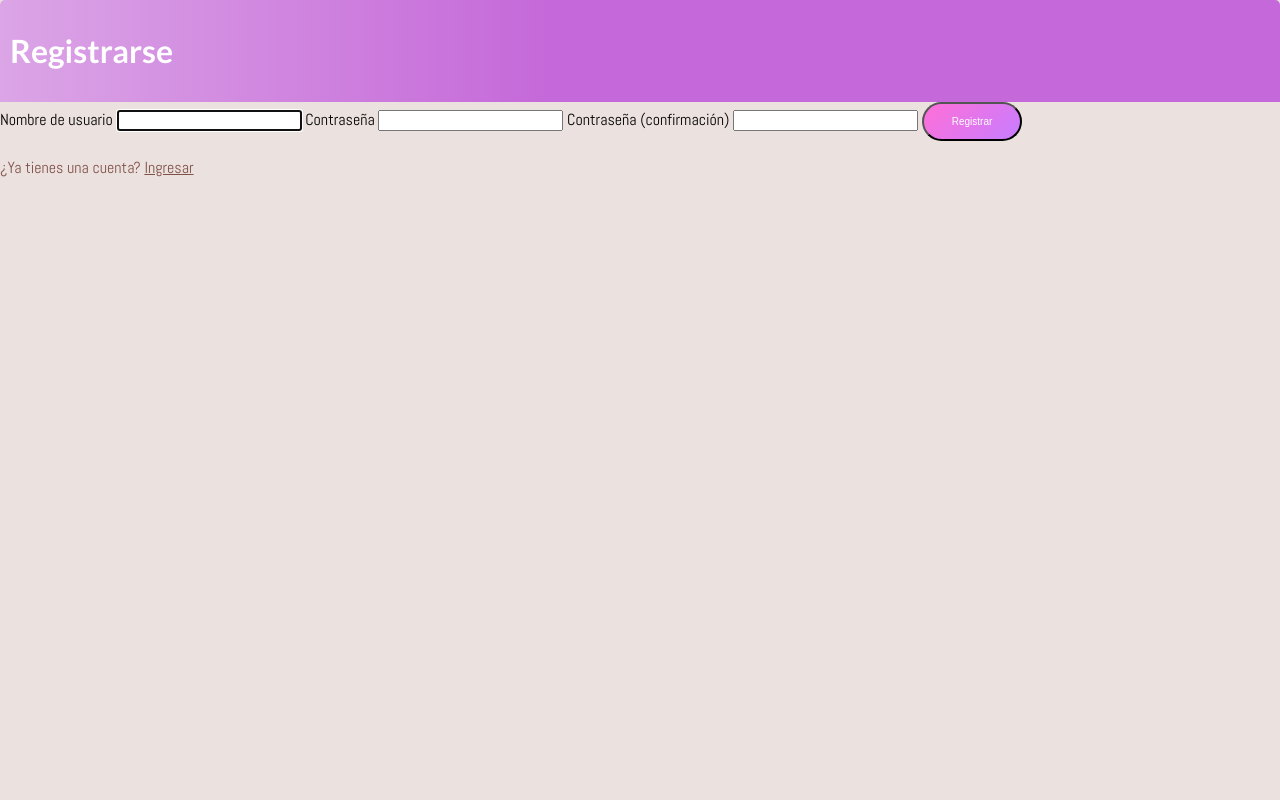
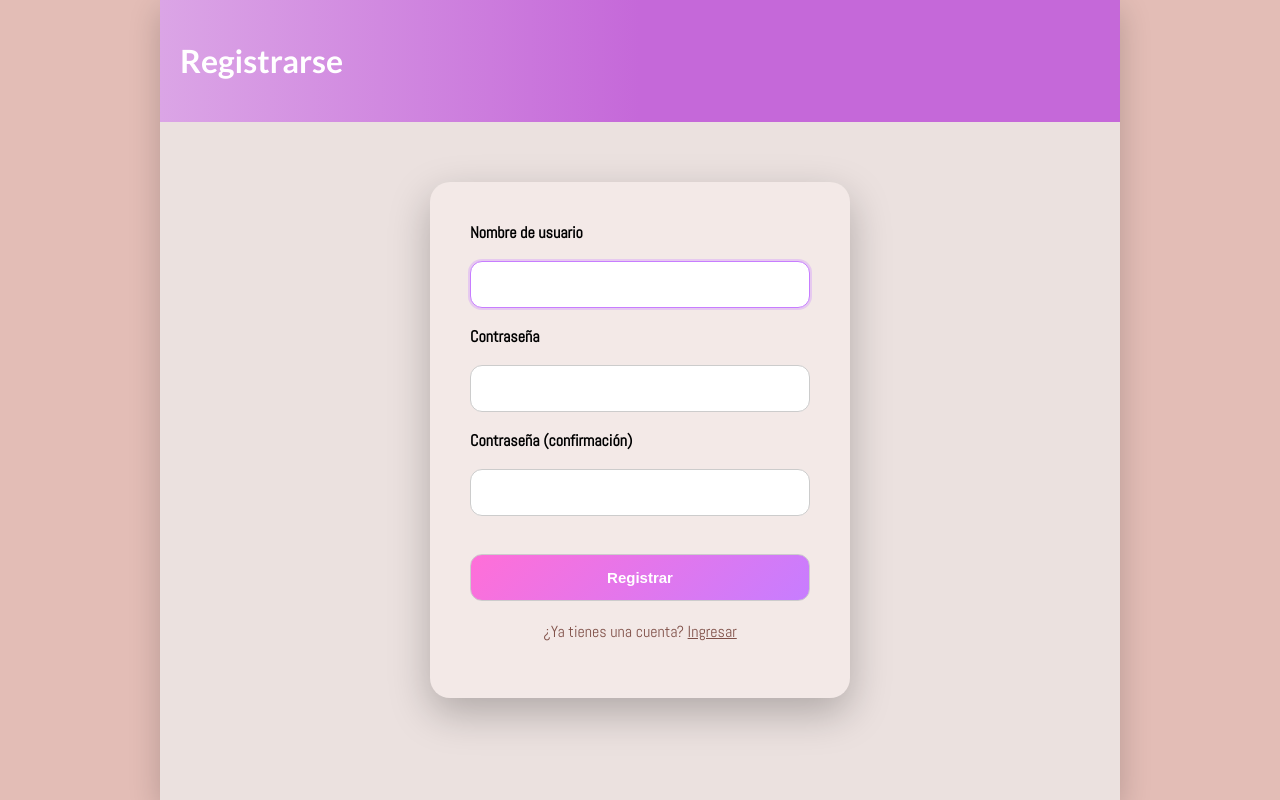
Before and after one commit to jazbedoya/ListaDePendientes-2026, a Django app: page /registro/ in a window 1280 px wide. Run offline with Django 5.2, Linux system fonts and the light colour scheme.

Commit message:
modificamos css

```diff
--- a/base/templates/base/principal.html
+++ b/base/templates/base/principal.html
@@ -11,21 +11,25 @@
     <link href="https://fonts.googleapis.com/css2?family=Lato:wght@300;400;700;900&display=swap" rel="stylesheet">
 
     <style>
+        *{
+            box-sizing: border-box;
+        }
+
         body{
+            margin: 0;
+            font-family: 'Abel', sans-serif;
             background-color: #E3BDB6;
-            font-family: 'Abel', sans-serif;
-            margin: 0;
-            padding: 0;
             min-height: 100vh;
+            display: flex;
+            justify-content: center;
         }
 
         .container{
-            max-width: 550px;
-            margin: auto;
+            width: 100%;
+            max-width: 960px;
             background-color: #EBE1DF;
             min-height: 100vh;
-            -webkit-box-shadow: 2px 2px 13px -4px rgba(0,0,0,0.21);
-            box-shadow: 2px 2px 13px -4px rgba(0,0,0,0.21);
+            box-shadow: 0 10px 30px rgba(0,0,0,0.2);
         }
 
         h1,h2,h3,h4,h5,h6{
@@ -36,158 +40,182 @@
             color: #805149;
         }
 
+        /* BARRA SUPERIOR */
         .barra-superior{
             display: flex;
             justify-content: space-between;
-            color: #ffffff;
-            padding: 10px;
-            border-radius: 5px 5px 0 0;
-            background: linear-gradient(90deg, #DBA5E6 0%, #C568D9 43%, #C568D9 100%);
+            align-items: center;
+            color: white;
+            padding: 20px;
+            background: linear-gradient(90deg, #DBA5E6 0%, #C568D9 50%, #C568D9 100%);
         }
 
         .barra-superior a{
-            color: #ffffff;
+            color: white;
             text-decoration: none;
+            font-weight: bold;
         }
 
+        /* TITULO */
         .titulo-principal{
-            font-size: 20px;
-            font-weight: 800;
             text-align: center;
-            margin-bottom: 30px;
+            font-size: 26px;
+            font-weight: 900;
+            margin: 30px 0;
         }
 
-        .brillo{
-            background: linear-gradient(90deg,#ff4d6d,#c77dff,#4cc9f0,#ffd166,#ff4d6d);
-            background-size: 300%;
-            -webkit-background-clip: text;
-            -webkit-text-fill-color: transparent;
-            animation: brillo-mover 3s infinite linear;
+        /* CONTENIDO */
+        .cuerpo-tarjeta{
+            padding: 30px;
         }
 
-        @keyframes brillo-mover{
-            0%{background-position:0%;}
-            100%{background-position:300%;}
-        }
-
+        /* LISTA */
         .envoltorio-tarea{
             display: flex;
+            justify-content: space-between;
             align-items: center;
-            justify-content: space-between;
-            padding: 20px;
-            background-color: #ffffff;
-            border-top: 1px solid rgb(225,225,225);
+            padding: 18px;
+            background: white;
+            border-top: 1px solid #ddd;
+            font-size: 18px;
         }
 
         .titulo-tarea{
             display: flex;
             align-items: center;
             gap: 12px;
-            font-size: 18px;
         }
 
         .icono-tarea-completa,
         .icono-tarea-incompleta{
+            width: 18px;
             height: 18px;
-            width: 18px;
             border-radius: 50%;
-            flex-shrink: 0;
         }
 
         .icono-tarea-completa{
             background: linear-gradient(135deg, #52c788, #2ec4b6);
-            box-shadow: 0 0 6px rgba(82,199,136,0.8);
         }
 
         .icono-tarea-incompleta{
             background: linear-gradient(135deg, #ff70d9, #c77dff);
-            box-shadow: 0 0 6px rgba(255,112,217,0.8);
         }
 
         .enlace-eliminar{
-            text-decoration: none;
+            font-size: 22px;
             font-weight: 900;
             color: #f584dc;
-            font-size: 22px;
+            text-decoration: none;
         }
 
+        /* BUSCADOR */
         #envoltorio-agregar-buscar{
             display: flex;
-            align-items: center;
-            gap: 16px;
-            margin: 20px 0;
-        }
-
-        .form-buscar{
-            display: flex;
-            align-items: center;
-            gap: 8px;
+            gap: 14px;
+            margin-bottom: 25px;
         }
 
         .campo-buscar{
             display: flex;
             align-items: center;
             background: white;
+            padding: 10px 14px;
             border-radius: 999px;
-            padding: 6px 12px;
-            box-shadow: 0 4px 12px rgba(0,0,0,0.08);
+            width: 100%;
         }
 
         .campo-buscar input{
             border: none;
             outline: none;
-            font-size: 14px;
-            width: 140px;
+            font-size: 15px;
+            width: 100%;
         }
 
         .btn-buscar{
             background: linear-gradient(135deg, #ff70d9, #c77dff);
             color: white;
             border: none;
-            padding: 7px 14px;
+            padding: 10px 18px;
             border-radius: 999px;
-            font-size: 14px;
             font-weight: bold;
+            cursor: pointer;
         }
 
-        .cuerpo-tarjeta{
+        /* REGISTRO / LOGIN */
+        .cuerpo-registro{
+            max-width: 420px;
+            margin: 60px auto;
+            padding: 40px;
+            background: #f3e9e7;
+            border-radius: 20px;
+            box-shadow: 0 15px 40px rgba(0,0,0,0.25);
+        }
+
+        .cuerpo-registro h2{
+            margin-bottom: 25px;
+            font-size: 30px;
+            color: white;
             padding: 20px;
+            border-radius: 16px;
+            background: linear-gradient(135deg, #DBA5E6, #C568D9);
+        }
+
+        .cuerpo-registro form{
+            display: flex;
+            flex-direction: column;
+            gap: 18px;
+        }
+
+        .cuerpo-registro label{
+            font-weight: 600;
+        }
+
+        .cuerpo-registro input{
+            padding: 14px;
+            border-radius: 12px;
+            border: 1px solid #ccc;
+            font-size: 15px;
+        }
+
+        .cuerpo-registro input:focus{
+            outline: none;
+            border-color: #c77dff;
+            box-shadow: 0 0 0 2px rgba(199,125,255,0.3);
         }
 
         .boton{
-            padding: 12px 28px;
-            border-radius: 25px;
+            margin-top: 20px;
+            padding: 14px;
+            border-radius: 999px;
+            border: none;
             background: linear-gradient(135deg, #ff6fd8, #c77dff);
-            color: #ffffff;
-            font-size: 10px;
-            font-weight: 500;
+            color: white;
+            font-weight: bold;
+            cursor: pointer;
+            font-size: 14px;
         }
 
+        .cuerpo-registro p{
+            margin-top: 20px;
+            text-align: center;
+        }
+
+        /* RESPONSIVE */
         @media (max-width: 768px){
-            .container{
-                width: 100%;
-                max-width: 100%;
-                margin: 0;
-                min-height: 100vh;
-                border-radius: 0;
+            body{
+                background: #EBE1DF;
             }
 
-            .barra-superior{
-                border-radius: 0;
+            .container{
+                max-width: 100%;
+                box-shadow: none;
             }
 
-            body{
-                background-color: #EBE1DF;
+            .cuerpo-registro{
+                margin: 30px 16px;
+                padding: 30px;
             }
         }
-
-        @media (min-width: 1024px) {
-            .container {
-                max-width: 100%;
-                width: 100%;
-            }
-}
-
     </style>
 </head>
 <body>
```
